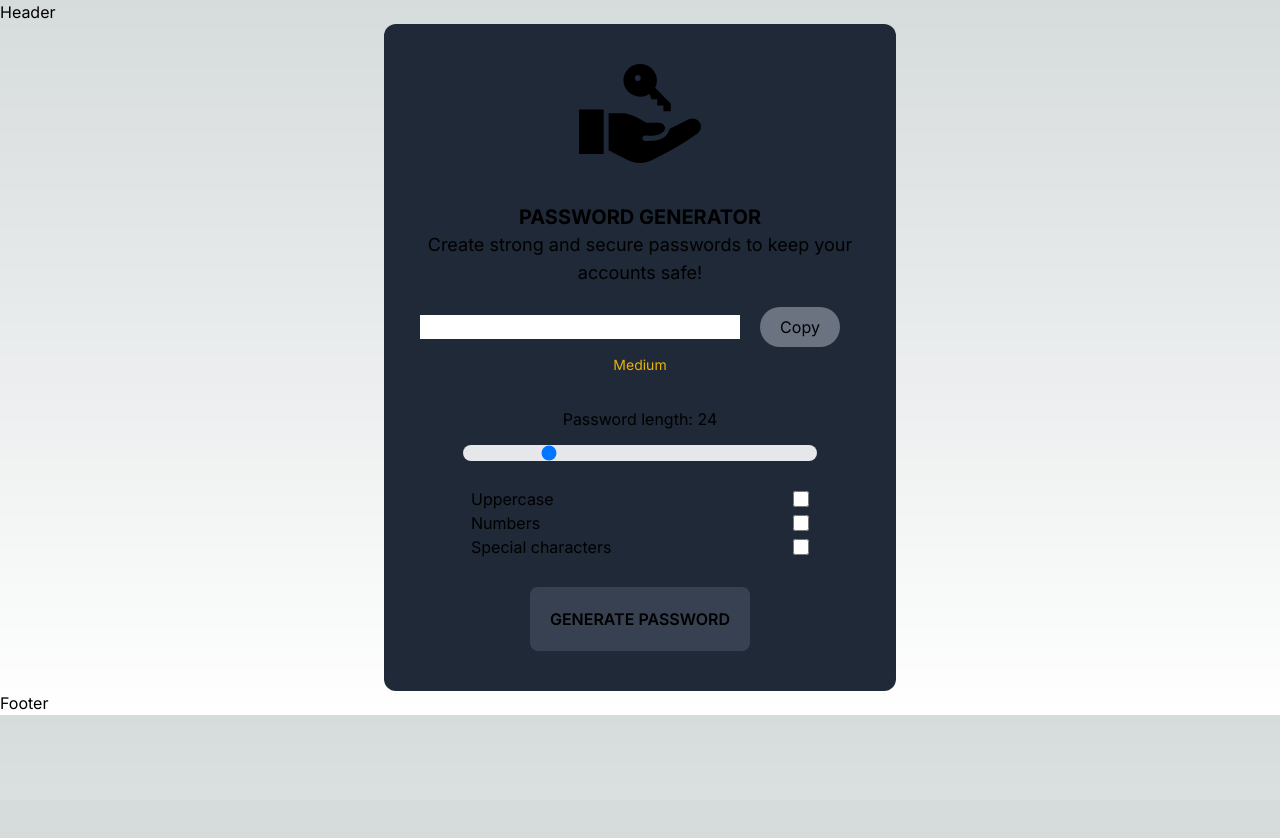
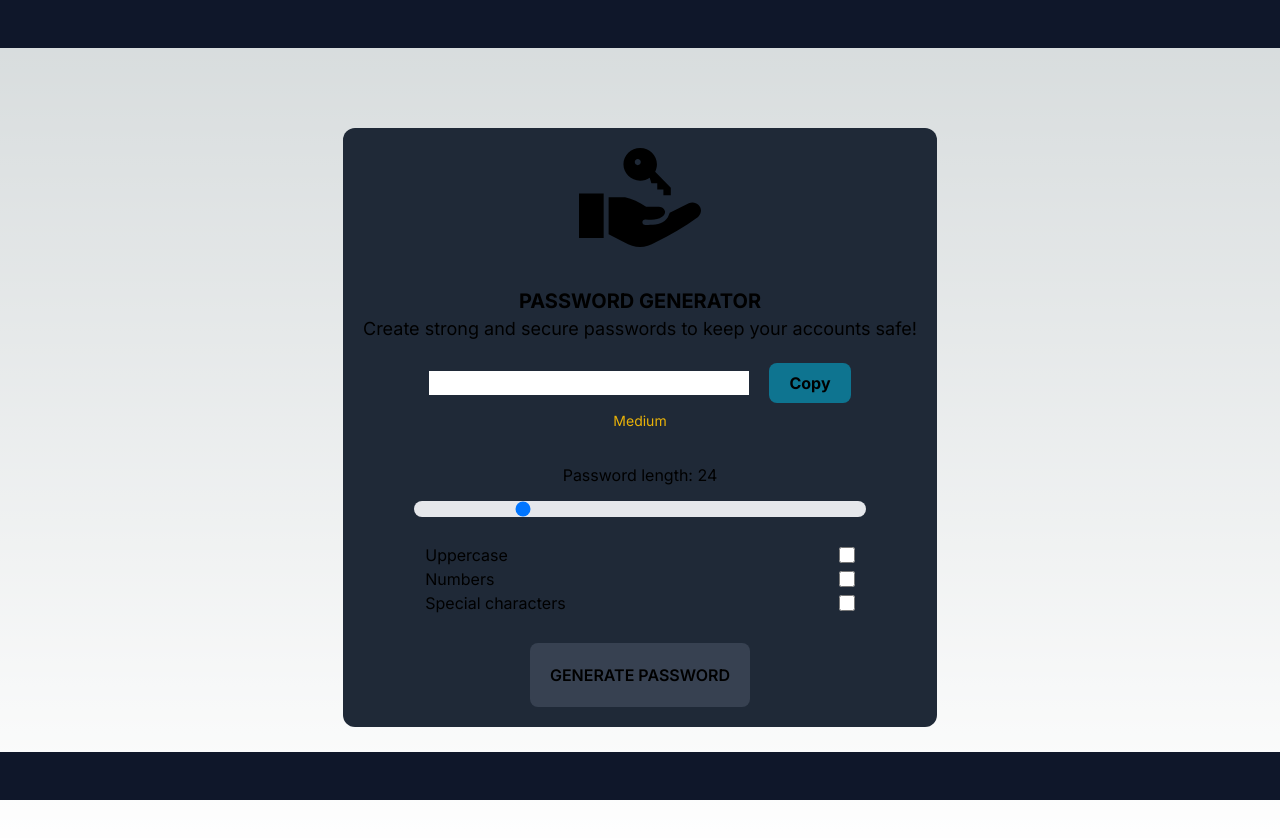
Before and after one commit to FremyCode/password-generator, a Next.js app: page / in a window 1280 px wide. Shown: the top 838 px of the page. Before the commit the page ends 800 px from the top, so only its background shows below. Built offline with nearby package versions, Linux system fonts and the light colour scheme.

Commit message:
Styling changes and initial footer/header

```diff
--- a/app/components/Footer.tsx
+++ b/app/components/Footer.tsx
@@ -3,6 +3,8 @@ import React from 'react'
 
 export const Footer = () => {
   return (
-    <div>Footer</div>
+    <div className='h-[6dvh] w-full bg-slate-900 fixed bottom-0'>
+
+    </div>
   )
 }
--- a/app/components/Header.tsx
+++ b/app/components/Header.tsx
@@ -3,6 +3,8 @@ import React from 'react'
 
 export const Header = () => {
   return (
-    <div>Header</div>
+    <nav className='h-[6dvh] w-full bg-slate-900 mb-10 fixed top-0'>
+
+    </nav>
   )
 }
--- a/app/components/PasswordGenerator.tsx
+++ b/app/components/PasswordGenerator.tsx
@@ -84,7 +84,7 @@ export const PasswordGenerator = () => {
 
   return (
     <>
-      <div className="bg-gray-800 h-full mx-[30dvw] p-5 flex flex-col items-center rounded-xl">
+      <div className="bg-gray-800 h-fit w-fit mx-auto my-[16dvh] flex flex-col items-center rounded-xl">
         <Image
           src={PasswordImage}
           alt="Password generator for all your passwordy needs"
@@ -100,12 +100,12 @@ export const PasswordGenerator = () => {
           <input
             type="text"
             value={password}
-            className="text-black w-[25dvw] h-[3dvh] text-center"
+            className="text-black w-[25dvw] h-[3dvh] text-center mx-5"
             readOnly={true}
           />
           <button
             onClick={() => copyToClipboard(password)}
-            className="rounded-full bg-gray-500 px-5 py-2 mx-5"
+            className="rounded-lg font-bold bg-cyan-700 px-5 py-2 mr-5"
           >
             Copy
           </button>
```
